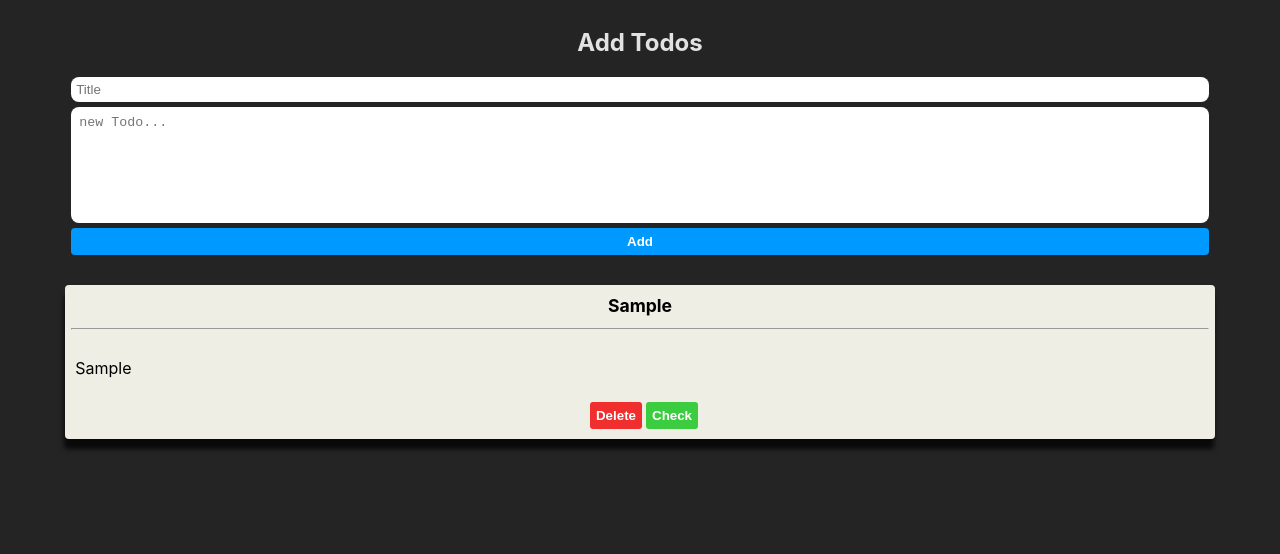
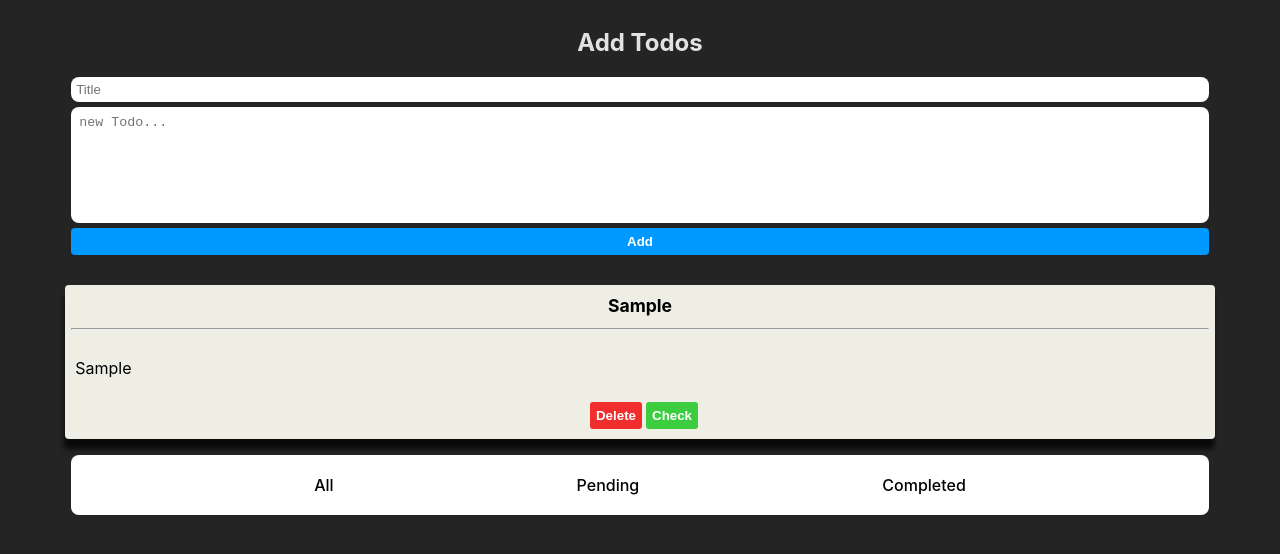
Before and after one commit to LucianoGimenezz/ts-todo, a website built with Vite: page index.html in a window 1280 px wide. Both pictures are taken after typing "Sample", "Sample" into the empty fields and a click on the button "Add". Built offline with nearby package versions, Linux system fonts and the light colour scheme.

Commit message:
[ADD] Footer con rutas

```diff
--- a/index.html
+++ b/index.html
@@ -10,6 +10,13 @@
   <body>
     <div id="app"></div>
     <div class="listTodos" id="taskList"></div>
+    <footer class="footer">
+      <ul>
+        <li> <a href="/#/" >All</a></li>
+        <li> <a href="/#/pending">Pending</a> </li>
+        <li> <a href="/#/completed">Completed</a></li>
+      </ul>
+    </footer>
     <script type="module" src="/src/main.ts"></script>
   </body>
 </html>
--- a/src/main.ts
+++ b/src/main.ts
@@ -16,7 +16,6 @@ const form = document.querySelector<HTMLFormElement>(".container__addTodo");
 
 form?.addEventListener("submit", (e: Event) => {
   e.preventDefault();
-  // const formData = new FormData(e.target as HTMLFormElement);
   addTodo(e.target as HTMLFormElement);
 });
 
--- a/src/style.css
+++ b/src/style.css
@@ -47,7 +47,7 @@
 
 .listTodos {
   width: 100%;
-  height: 100vh;
+  height: auto;
   display: flex;
   flex-direction: column;
   align-items: center;
@@ -111,3 +111,37 @@
   padding: 4px;
   overflow: auto;
 }
+
+
+.footer {
+  width: 90%;
+  margin: 0 auto;
+  border-radius: 8px;
+  height: 60px;
+  background-color: white;
+}
+
+.footer ul {
+  padding: 0;
+  width: 100%;
+  height: 100%;
+  display: flex;
+  justify-content: space-evenly;
+  align-items: center;
+  color: #000;
+}
+
+.footer ul li {
+  list-style: none;
+}
+
+.footer ul li a{
+  text-decoration: none;
+  font-weight: 500;
+  color: black;
+}
+
+
+.hidden {
+  visibility: hidden;
+}
--- a/src/todos.ts
+++ b/src/todos.ts
@@ -13,8 +13,10 @@ export function renderTodo() {
   if (dataLocalStorage !== null) {
     todos = JSON.parse(dataLocalStorage);
     if (todos?.length === 0 && taskList != null) {
+      document.querySelector<HTMLElement>(".footer")?.classList.add("hidden")
       taskList.innerHTML = "No hay Todos";
     } else if (taskList != null) {
+      document.querySelector<HTMLElement>(".footer")?.classList.remove("hidden")
       todos?.forEach((item: TodosInterface, index) => {
         const div = document.createElement("div");
         div.classList.add("todoItem");
@@ -74,6 +76,9 @@ export function renderTodo() {
     }
   } else {
     localStorage.setItem(StorageNameEnum.TODOS, JSON.stringify([]));
-    if (taskList != null) taskList.innerHTML = "No hay Todos";
+    if (taskList != null) {
+      document.querySelector<HTMLElement>(".footer")?.classList.add("hidden")
+      taskList.innerHTML = "No hay Todos";
+    }
   }
 }
```
